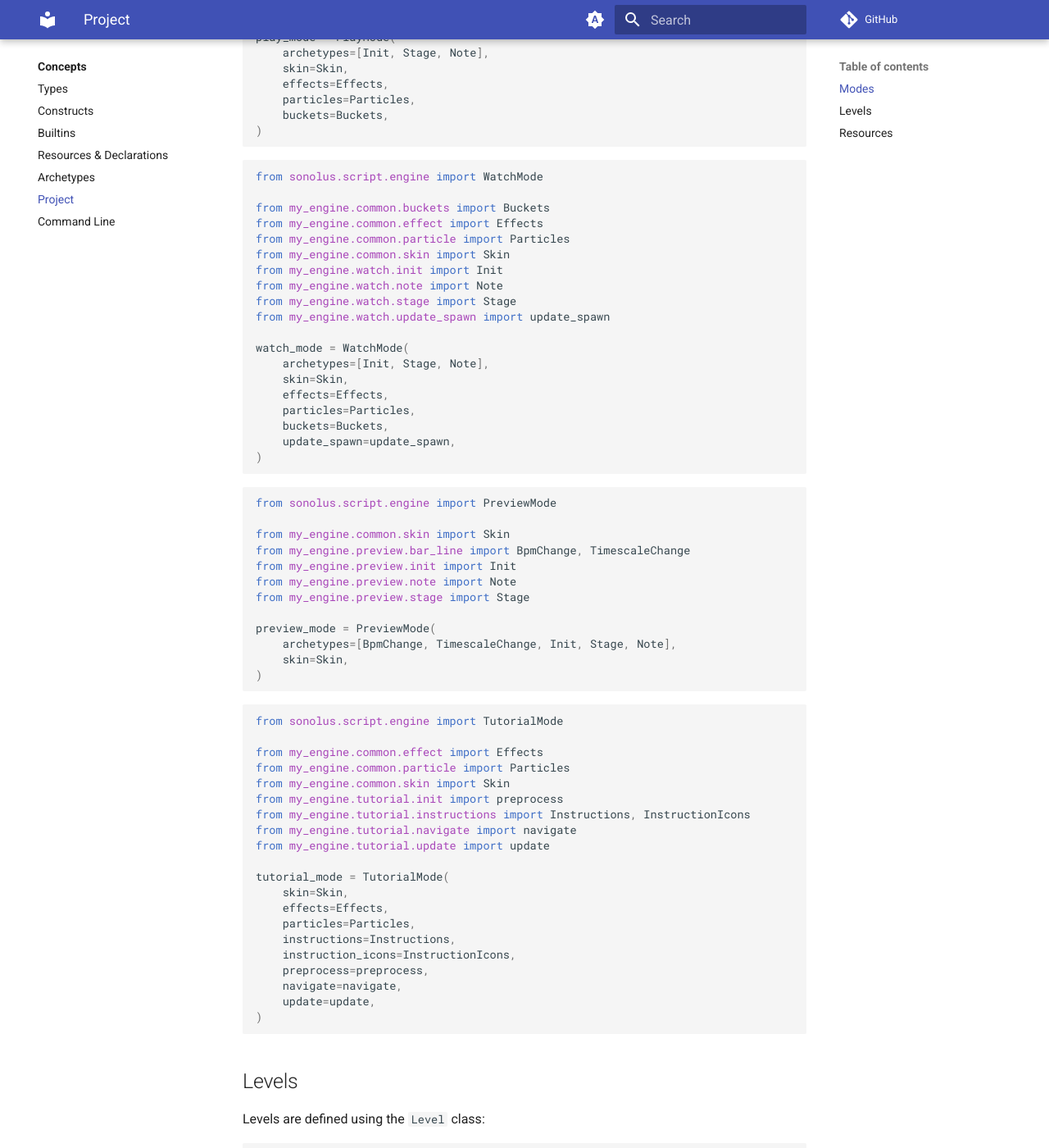
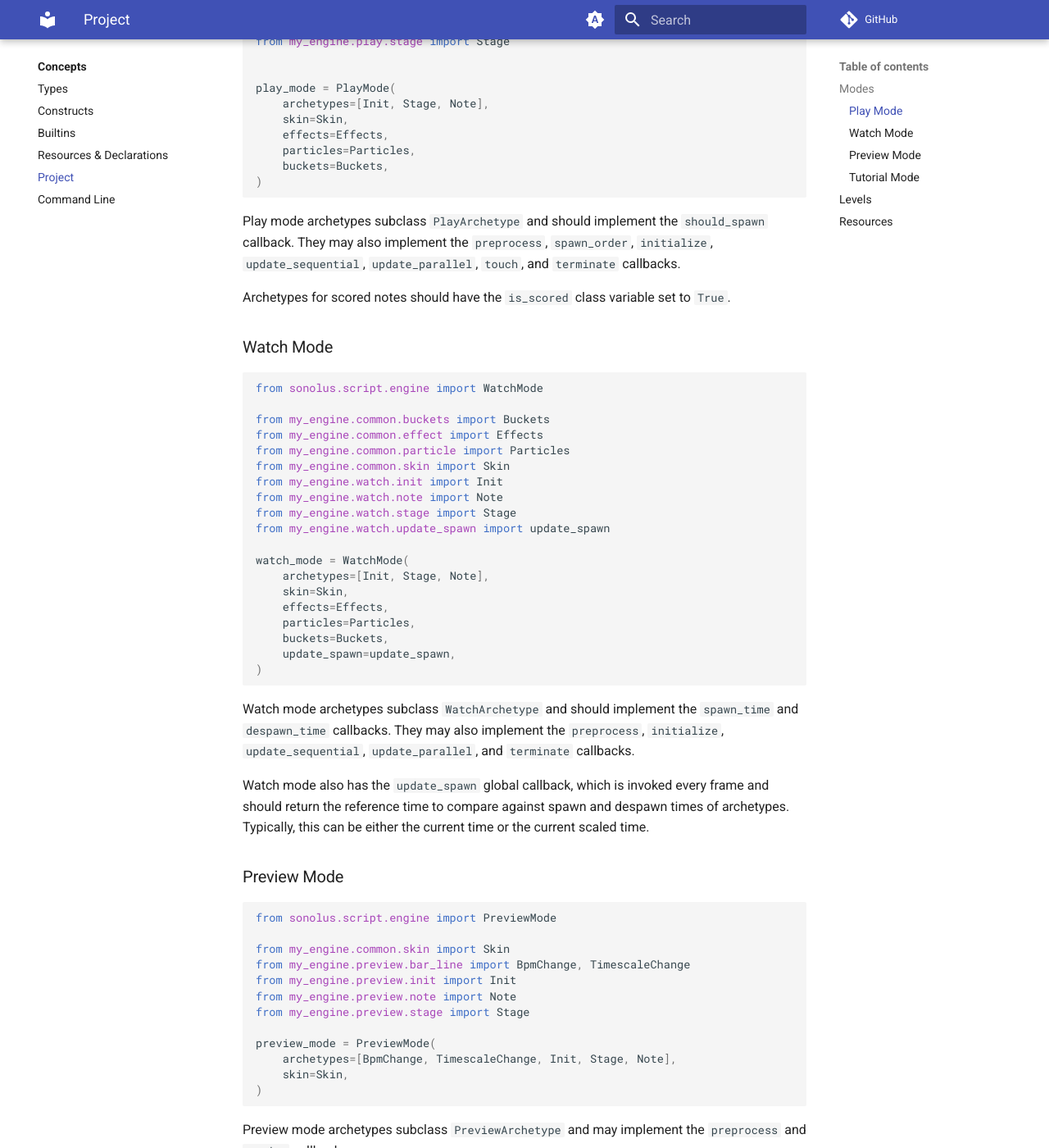
Before and after one commit to qwewqa/sonolus.py, an MkDocs documentation site: the page built from docs/concepts/project.md, in a window 1280 px wide and 1400 px high, scrolled down 1563 px. Shown: the whole window at 82% size. Built offline with MkDocs 1.6.1 and Material for MkDocs 9.7.7, drawn with Linux system fonts in a browser that asks for light colours; comment, search, counter and statistics services are not loaded; some of the changed text lies outside the part shown.

Commit message:
Update project doc page

````diff
--- a/docs/concepts/project.md
+++ b/docs/concepts/project.md
@@ -54,7 +54,9 @@ resources/
 ```
 
 ## Modes
-Modes are defined using the `PlayMode`, `WatchMode`, `PreviewMode`, and `TutorialMode` classes:
+Modes are defined using the `PlayMode`, `WatchMode`, `PreviewMode`, and `TutorialMode` classes.
+
+### Play Mode
 
 ```python
 from sonolus.script.engine import PlayMode
@@ -78,6 +80,14 @@ play_mode = PlayMode(
 
 ```
 
+Play mode archetypes subclass `PlayArchetype` and should implement the `should_spawn` callback. They may also implement
+the `preprocess`, `spawn_order`, `initialize`, `update_sequential`, `update_parallel`, `touch`, and
+`terminate` callbacks.
+
+Archetypes for scored notes should have the `is_scored` class variable set to `True`.
+
+### Watch Mode
+
 ```python
 from sonolus.script.engine import WatchMode
 
@@ -100,6 +110,16 @@ watch_mode = WatchMode(
 )
 ```
 
+Watch mode archetypes subclass `WatchArchetype` and should implement the `spawn_time` and `despawn_time` callbacks.
+They may also implement the `preprocess`, `initialize`, `update_sequential`, `update_parallel`, and
+`terminate` callbacks.
+
+Watch mode also has the `update_spawn` global callback, which is invoked every frame and should return the reference
+time to compare against spawn and despawn times of archetypes. Typically, this can be either the current time or the
+current scaled time.
+
+### Preview Mode
+
 ```python
 from sonolus.script.engine import PreviewMode
 
@@ -114,6 +134,10 @@ preview_mode = PreviewMode(
     skin=Skin,
 )
 ```
+
+Preview mode archetypes subclass `PreviewArchetype` and may implement the `preprocess` and `render` callbacks.
+
+### Tutorial Mode
 
 ```python
 from sonolus.script.engine import TutorialMode
@@ -137,6 +161,14 @@ tutorial_mode = TutorialMode(
     update=update,
 )
 ```
+
+Tutorial mode does not have archetypes, but it has `preprocess`, `navigate`, and `update` global callbacks.
+
+`preprocess` is invoked once before the tutorial starts.
+
+`navigate` is invoked when the player navigates forward or backward in the tutorial.
+
+`update` is invoked every frame and should handle most of the drawing logic.
 
 ## Levels
 Levels are defined using the `Level` class:
--- a/mkdocs.yml
+++ b/mkdocs.yml
@@ -76,7 +76,6 @@ nav:
       - concepts/constructs.md
       - concepts/builtins.md
       - concepts/resources.md
-      - concepts/archetypes.md
       - concepts/project.md
       - concepts/cli.md
   - Reference:
````
Also changed, not shown: docs/concepts/archetypes.md (deleted, +0 -1 lines).
